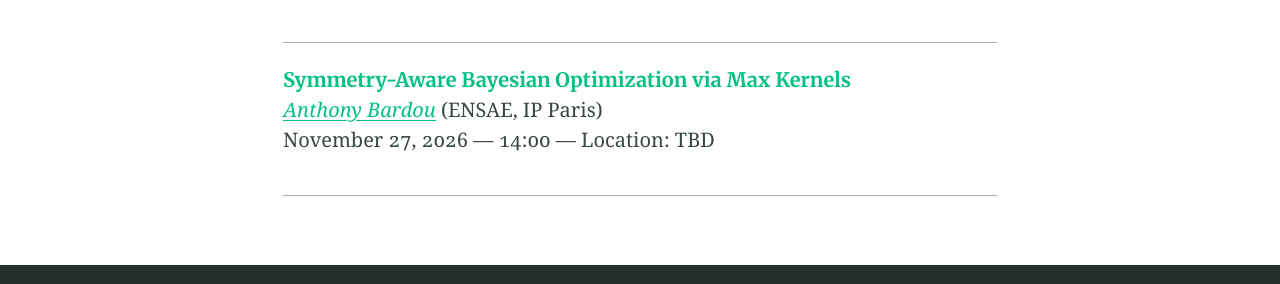
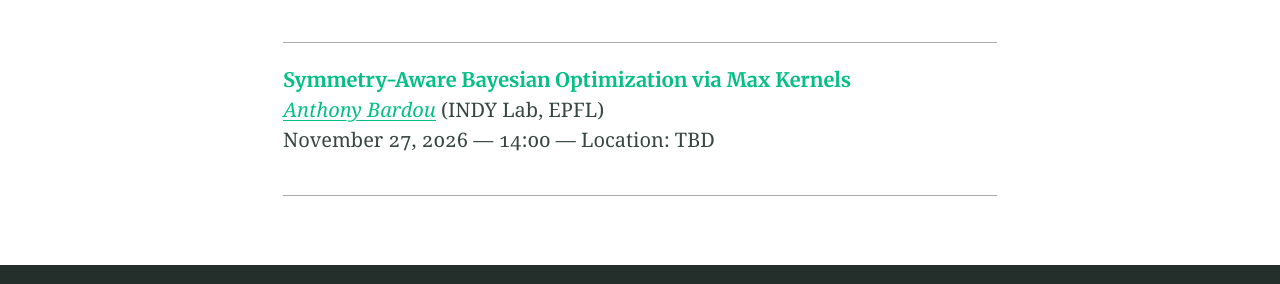
Before and after one commit to s3-seminar/s3-seminar.github.io, a Jekyll site: the page built from next_seminars.md, in a window 1280 px wide. Shown: the part 620-904 px from the top of the page. Built offline with Jekyll 4.4.1, drawn with Linux system fonts in a browser that asks for light colours.

Commit message:
Update anthony-bardou.md

```diff
--- a/_seminars/anthony-bardou.md
+++ b/_seminars/anthony-bardou.md
@@ -1,7 +1,7 @@
 ---
 title: "Symmetry-Aware Bayesian Optimization via Max Kernels"
 speaker: Anthony Bardou
-affiliation: ENSAE, IP Paris
+affiliation: INDY Lab, EPFL
 date: 2026-11-27 14:00
 perso: https://abardou.github.io/
 location: TBD
```
